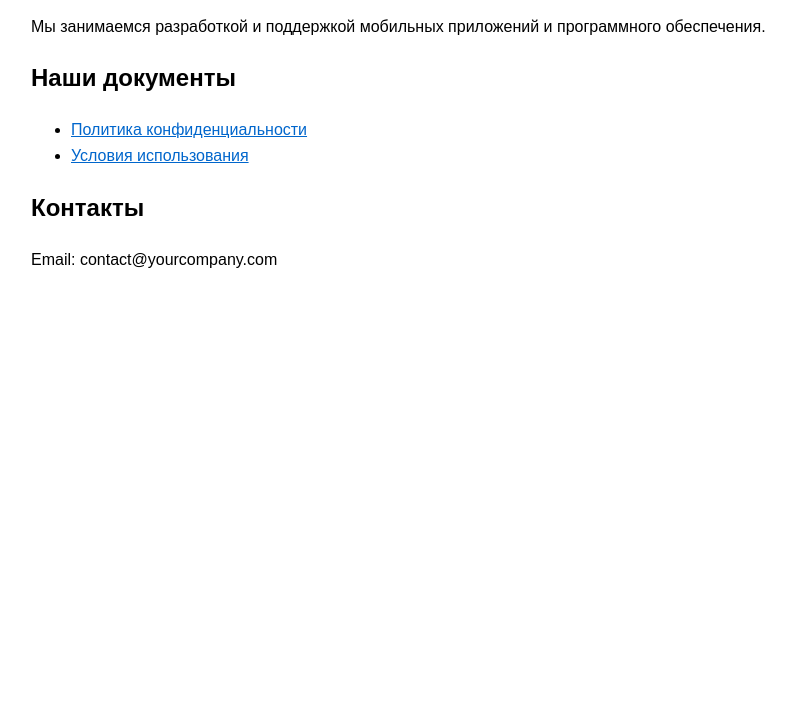
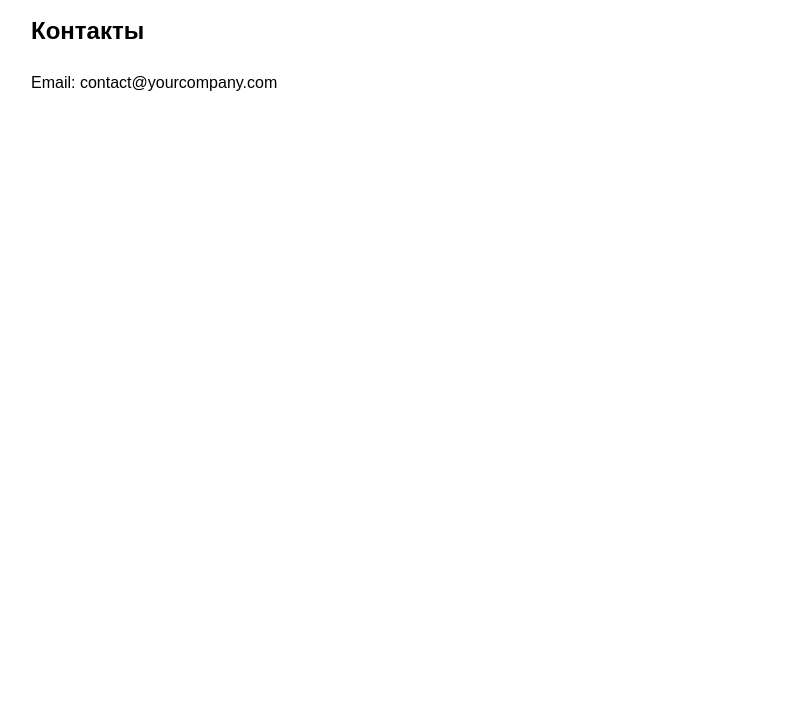
Before and after one commit to beyondbeliefai/Companion-for-Fiido, a plain HTML site: page index.html in a window 1280 px wide. Shown: the part 99-800 px from the top of the page, without its empty margins (209-1005 px from the left). Drawn offline with Linux system fonts and the light colour scheme.

Commit message:
Update index.html

```diff
--- a/index.html
+++ b/index.html
@@ -2,19 +2,15 @@
 <html lang="ru">
 <head>
     <meta charset="UTF-8">
-    <title>Название Вашей Компании LLC</title>
+    <title>Companion for Fiido</title>
     <style>
         body { font-family: sans-serif; max-width: 800px; margin: 40px auto; padding: 0 20px; line-height: 1.6; }
         a { color: #0066cc; }
     </style>
 </head>
 <body>
-    <h1>Название Вашей Компании</h1>
-    <p>Мы занимаемся разработкой и поддержкой мобильных приложений и программного обеспечения.</p>
-
-    <h2>Наши документы</h2>
     <ul>
-        <li><a href="/privacy-policy.html">Политика конфиденциальности</a></li>
+        <li><a href="/privacy-policy.html">Privacy Policy</a></li>
         <li><a href="/terms.html">Условия использования</a></li>
     </ul>
 
```
